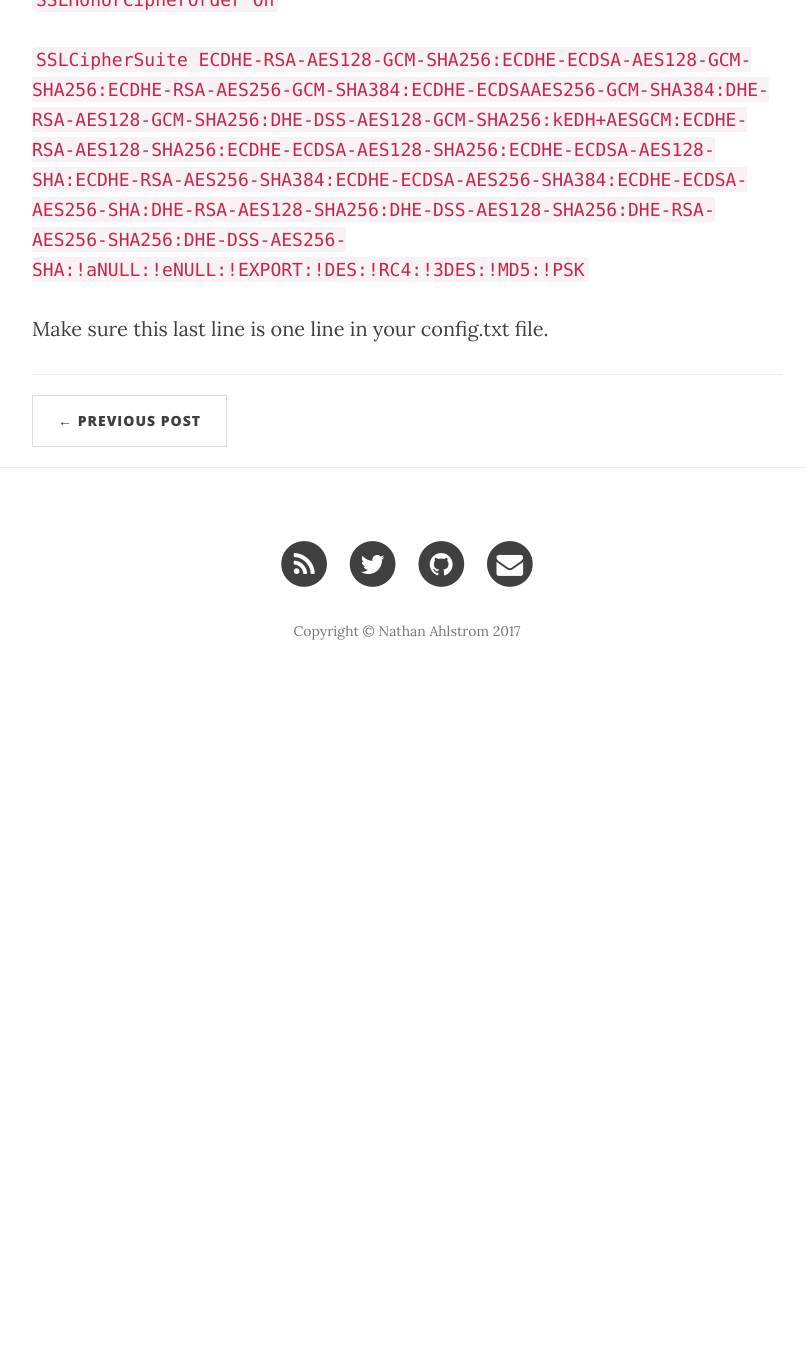
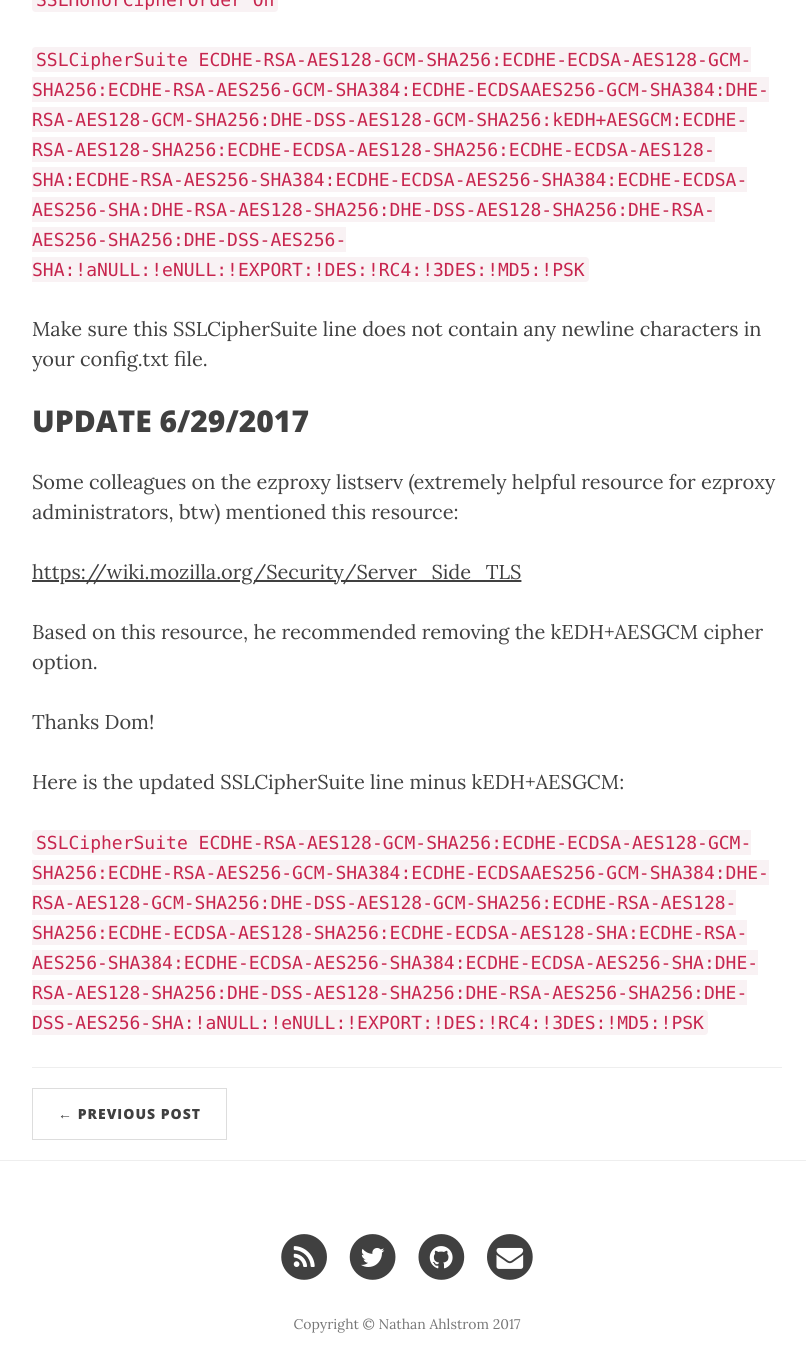
Before and after one commit to NathanAhlstrom/nathanahlstrom.github.io, a Jekyll site: the page built from _posts/2017-06-06-ezproxy-openssl-config.md, in a window 1280 px wide and 1400 px high, scrolled down 2247 px. Shown: the top 1372 px of the window, without its empty margins (233-1039 px from the left). Built offline with Jekyll 4.4.1, drawn with Linux system fonts in a browser that asks for light colours; nearby versions of some CDN libraries; before the commit the page ends 2954 px from its top, so only the background shows below that; some of the changed text lies outside the part shown.

Commit message:
update ezproxy CipherSuite post.

```diff
--- a/_posts/2017-06-06-ezproxy-openssl-config.md
+++ b/_posts/2017-06-06-ezproxy-openssl-config.md
@@ -27,7 +27,7 @@ ECDHE-RSA-AES128-GCM-SHA256:ECDHE-ECDSA-AES128-GCM-SHA256:ECDHE-RSA-AES256-GCM-S
 
 After adding this complex line the scan came back essentially the same!  I still had TLS 1.0 enabled.
 
-A few rounds of scan and tweak with my stern-faced colleague, then I learned about [openssl s_client](https://www.openssl.org/docs/man1.0.2/apps/s_client.html "openssl s_client manpage"){:target="_blank"}.
+A few rounds of scan and tweak with my security friend, then I learned about [openssl s_client](https://www.openssl.org/docs/man1.0.2/apps/s_client.html "openssl s_client manpage"){:target="_blank"}.
 
 <code>
 	$ openssl s_client -servername 10.1.1.1 -connect 10.1.1.1:443 -tls1 -cipher 3DES < /dev/null
@@ -81,4 +81,20 @@ SSLHonorCipherOrder On
 SSLCipherSuite  ECDHE-RSA-AES128-GCM-SHA256:ECDHE-ECDSA-AES128-GCM-SHA256:ECDHE-RSA-AES256-GCM-SHA384:ECDHE-ECDSAAES256-GCM-SHA384:DHE-RSA-AES128-GCM-SHA256:DHE-DSS-AES128-GCM-SHA256:kEDH+AESGCM:ECDHE-RSA-AES128-SHA256:ECDHE-ECDSA-AES128-SHA256:ECDHE-ECDSA-AES128-SHA:ECDHE-RSA-AES256-SHA384:ECDHE-ECDSA-AES256-SHA384:ECDHE-ECDSA-AES256-SHA:DHE-RSA-AES128-SHA256:DHE-DSS-AES128-SHA256:DHE-RSA-AES256-SHA256:DHE-DSS-AES256-SHA:!aNULL:!eNULL:!EXPORT:!DES:!RC4:!3DES:!MD5:!PSK
 </code>
 
-Make sure this last line is one line in your config.txt file.
+Make sure this SSLCipherSuite line does not contain any newline characters in your config.txt file.
+
+## UPDATE 6/29/2017 ##
+
+Some colleagues on the ezproxy listserv (extremely helpful resource for ezproxy administrators, btw) mentioned this resource:
+
+[https://wiki.mozilla.org/Security/Server_Side_TLS](https://wiki.mozilla.org/Security/Server_Side_TLS){:target="_blank"}
+
+Based on this resource, he recommended removing the kEDH+AESGCM cipher option.
+
+Thanks Dom!
+
+Here is the updated SSLCipherSuite line minus kEDH+AESGCM:
+
+<code>
+SSLCipherSuite  ECDHE-RSA-AES128-GCM-SHA256:ECDHE-ECDSA-AES128-GCM-SHA256:ECDHE-RSA-AES256-GCM-SHA384:ECDHE-ECDSAAES256-GCM-SHA384:DHE-RSA-AES128-GCM-SHA256:DHE-DSS-AES128-GCM-SHA256:ECDHE-RSA-AES128-SHA256:ECDHE-ECDSA-AES128-SHA256:ECDHE-ECDSA-AES128-SHA:ECDHE-RSA-AES256-SHA384:ECDHE-ECDSA-AES256-SHA384:ECDHE-ECDSA-AES256-SHA:DHE-RSA-AES128-SHA256:DHE-DSS-AES128-SHA256:DHE-RSA-AES256-SHA256:DHE-DSS-AES256-SHA:!aNULL:!eNULL:!EXPORT:!DES:!RC4:!3DES:!MD5:!PSK
+</code>
```
